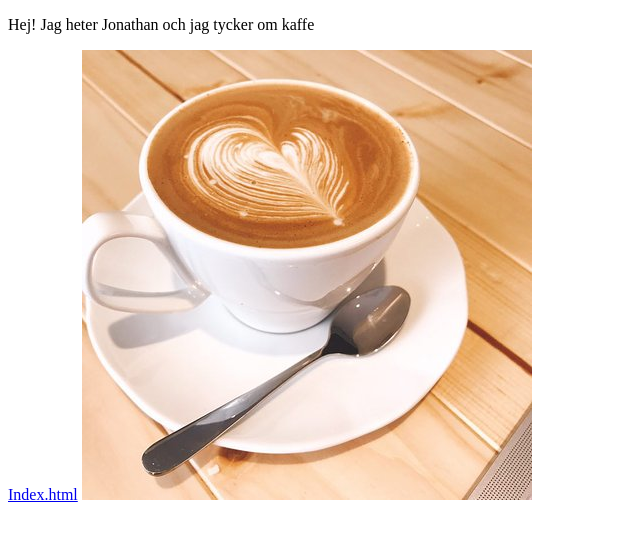
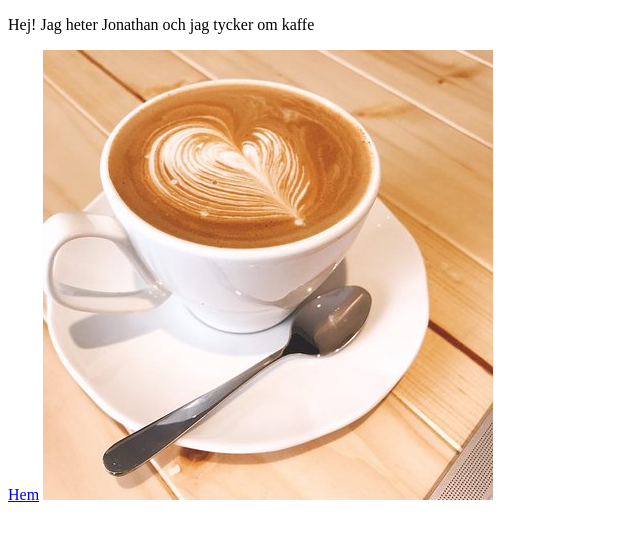
Before and after one commit to MrArdwolf/modul-1-grupp, a plain HTML site: page jonathan.html in a window 1280 px wide. Shown: the whole page, without its empty margins (0-640 px from the left). Drawn offline with Linux system fonts and the light colour scheme.

Commit message:
Ändra index.html till hem

```diff
--- a/jonathan.html
+++ b/jonathan.html
@@ -7,7 +7,7 @@
 </head>
 <body>
     <p>Hej! Jag heter Jonathan och jag tycker om kaffe</p>
-    <a href="index.html">Index.html</a>
+    <a href="index.html">Hem</a>
     <img src="images/coffe-latte-100-arabica.jpg" alt="">
 </body>
 </html>
```
